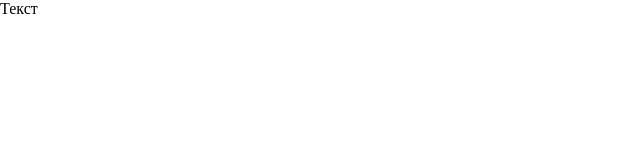
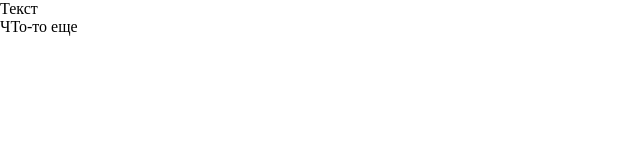
Before and after one commit to Asshen4522/Test, a plain HTML site: page index.html in a window 1280 px wide. Shown: the full height of the page, 0-640 px from the left. Drawn offline with Linux system fonts and the light colour scheme.

Commit message:
Сообщение 3

```diff
--- a/index.html
+++ b/index.html
@@ -8,5 +8,6 @@
 </head>
 <body>
     <div>Текст</div>
+    <div>ЧТо-то еще</div>
 </body>
 </html>
```
